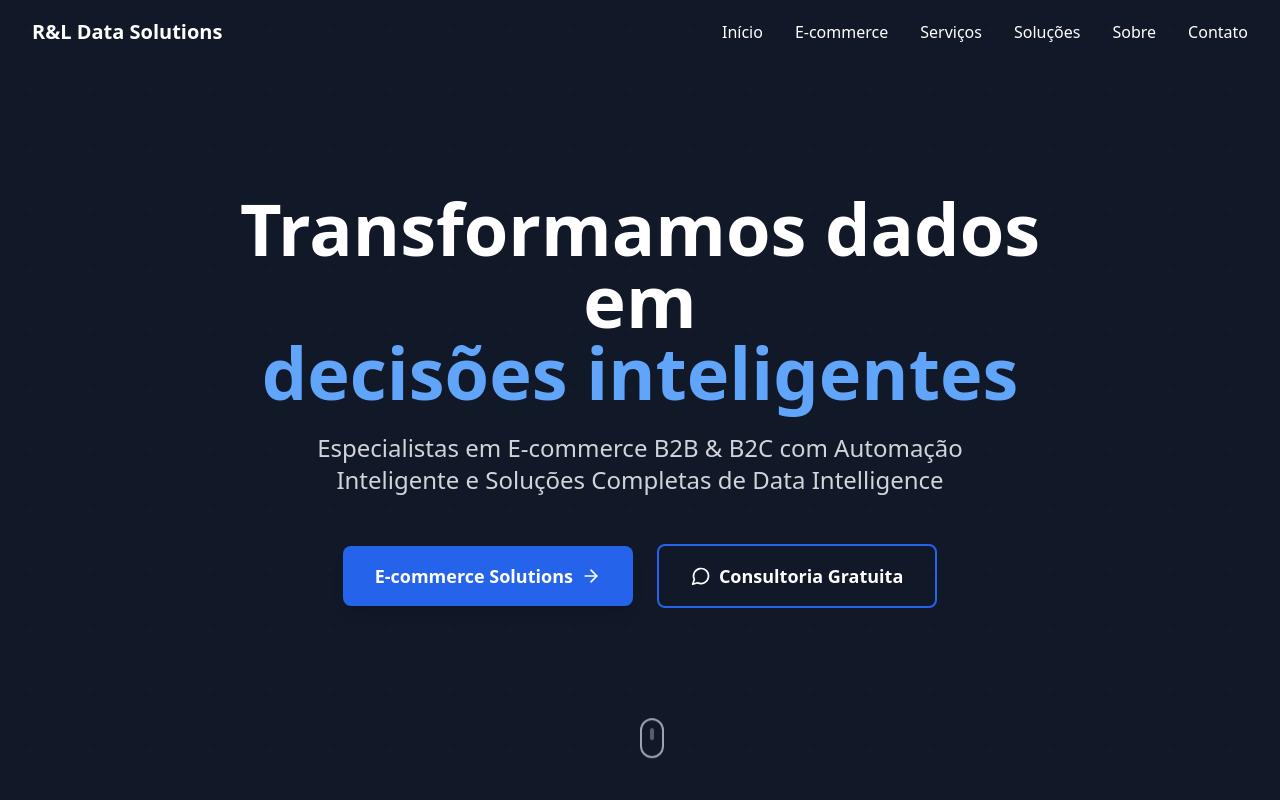
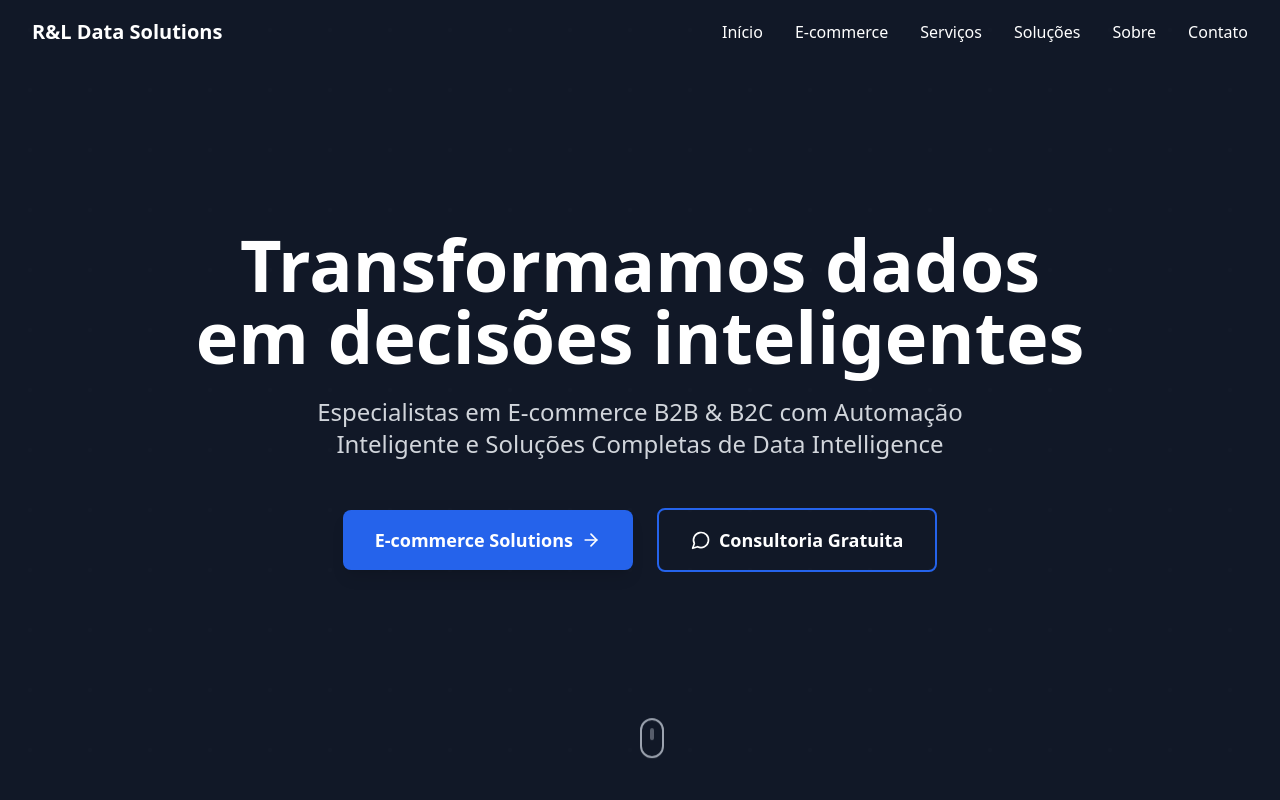
Before and after one commit to alexabreup/rl-data-solutions, a React (Vite) app: page / in a window 1280 px wide. Shown: the top 800 px of the page. Built offline with nearby package versions, Linux system fonts and the light colour scheme.

Commit message:
feat: put hero title on single line - Change 'Transformamos dados em decisões inteligentes' to single line - Remove span and block styling for cleaner look

```diff
--- a/src/components/Hero.tsx
+++ b/src/components/Hero.tsx
@@ -22,10 +22,7 @@ const Hero = () => {
         <div className="max-w-4xl mx-auto">
           {/* Main Title */}
           <h1 className="text-5xl md:text-7xl font-bold text-white mb-6 leading-tight">
-            Transformamos dados em
-            <span className="block text-blue-400">
-              decisões inteligentes
-            </span>
+            Transformamos dados em decisões inteligentes
           </h1>
 
           {/* Subtitle */}
```
